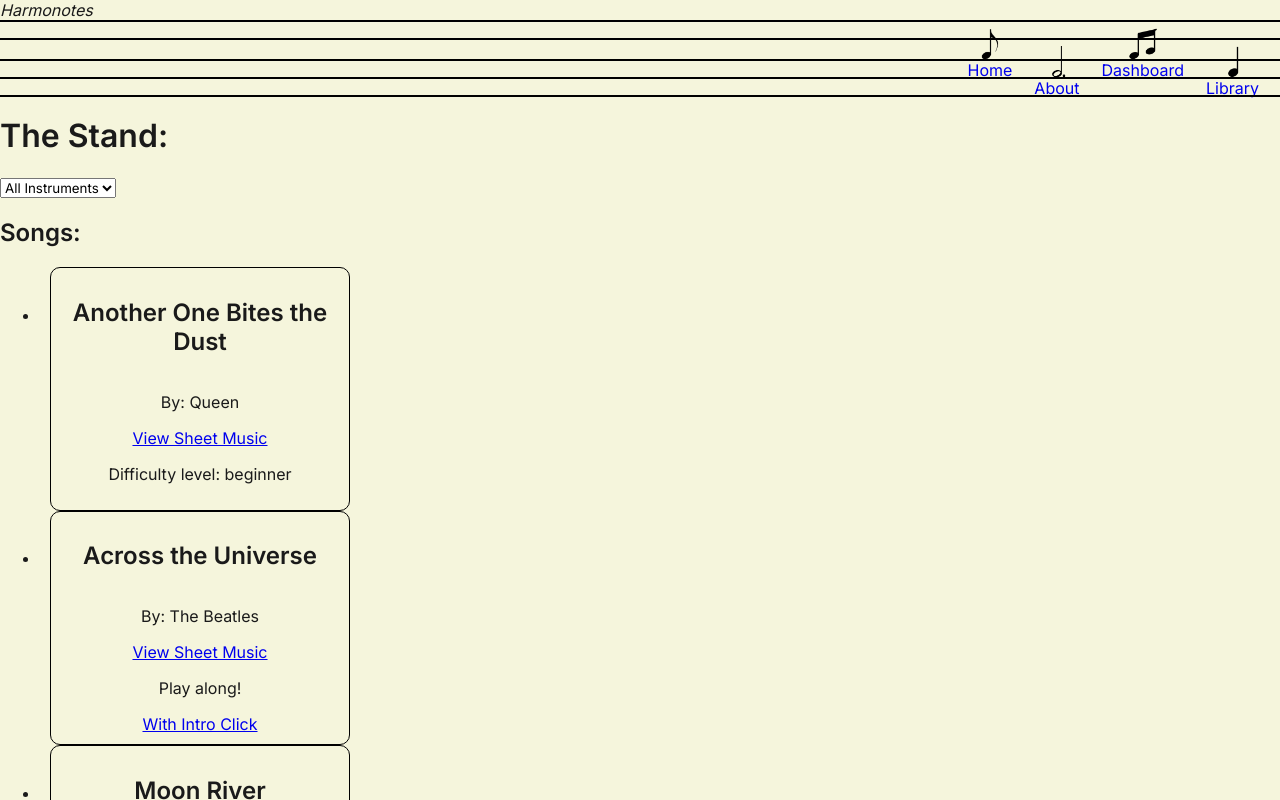
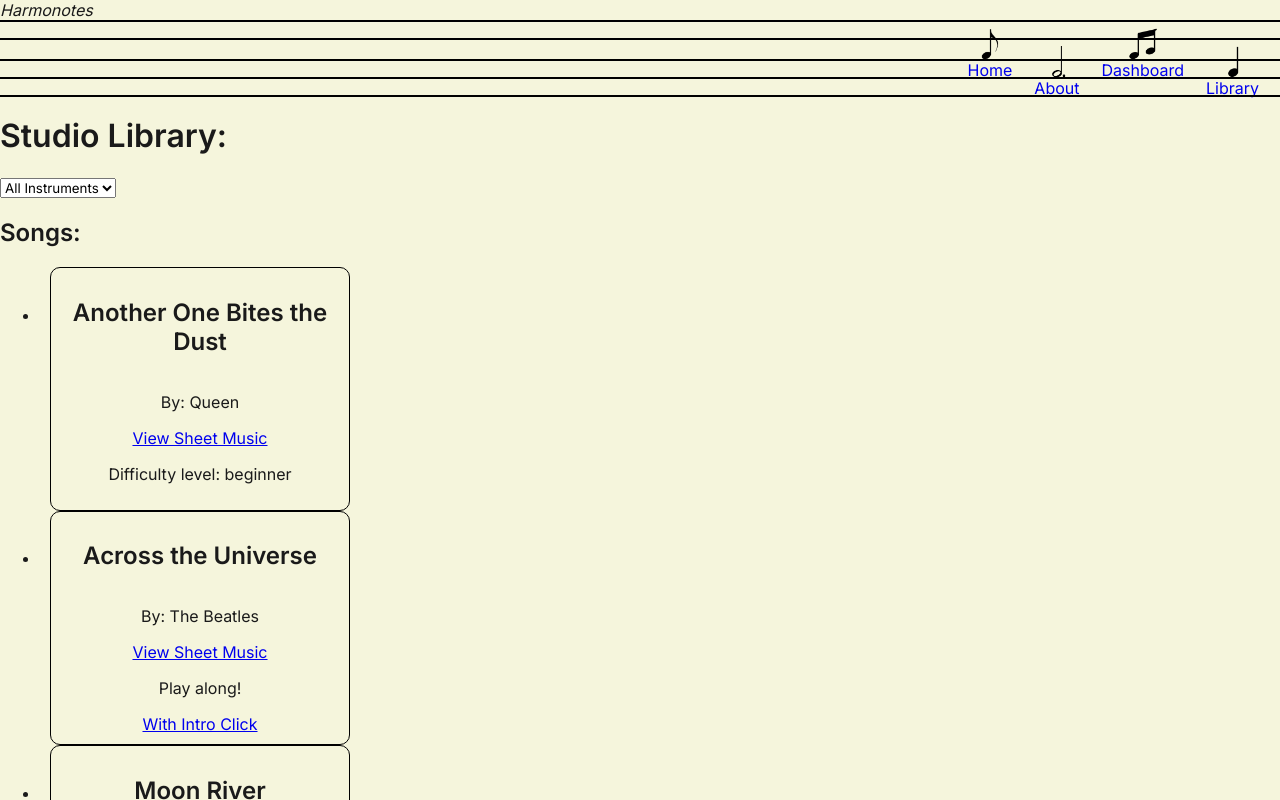
Before and after one commit to BrookeFloyd10/Harmonotes-BrookeF, a React (Vite) app in the folder harmonotes/: page /library in a window 1280 px wide. Shown: the top 800 px of the page. Built offline with nearby package versions, Linux system fonts and the light colour scheme.

Commit message:
changed name of library

```diff
--- a/harmonotes/src/pages/Library.jsx
+++ b/harmonotes/src/pages/Library.jsx
@@ -45,7 +45,7 @@ const Library = () => {
 
         return(
             <>
-    <h1>The Stand:</h1>
+    <h1>Studio Library:</h1>
             <select value={instrumentFilter} onChange={(ev) => setInstrumentFilter(ev.target.value)}>
                 <option value="all">All Instruments</option>
                 <option value="guitar">Guitar</option>
```
